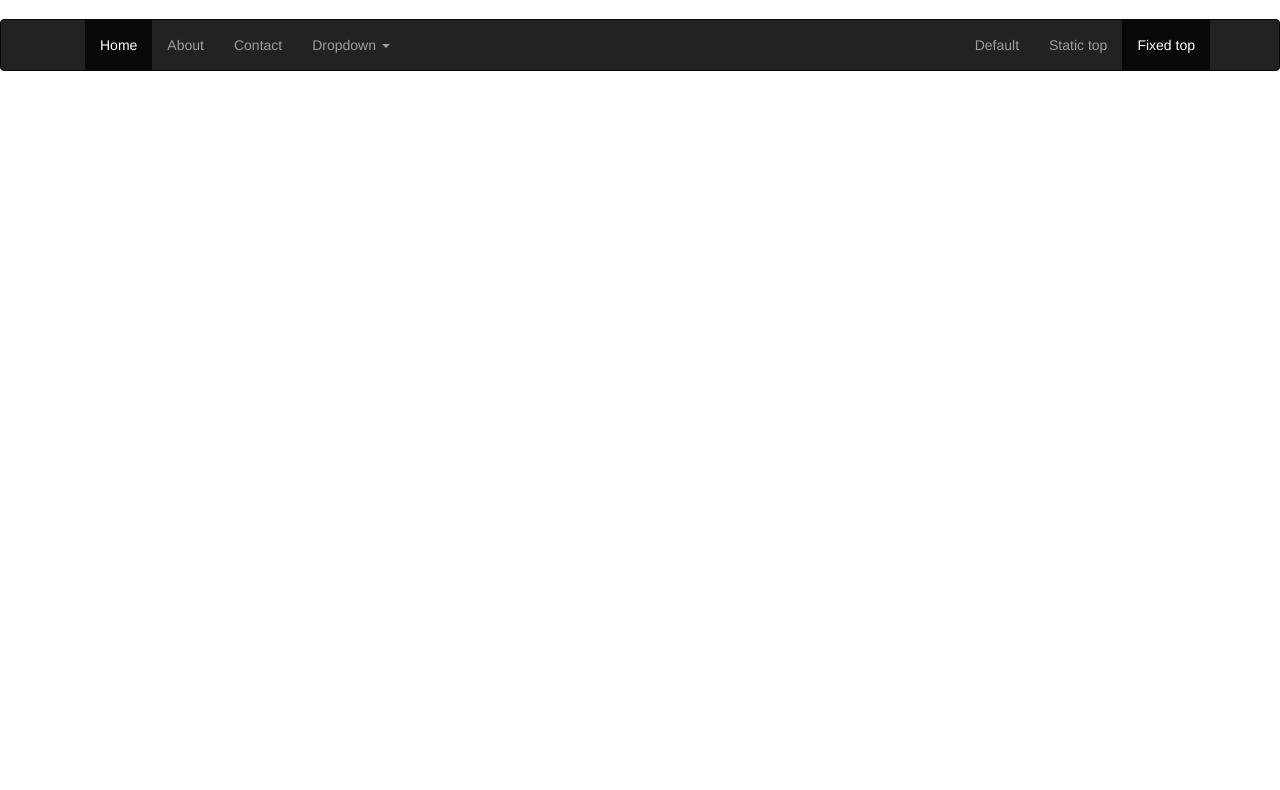
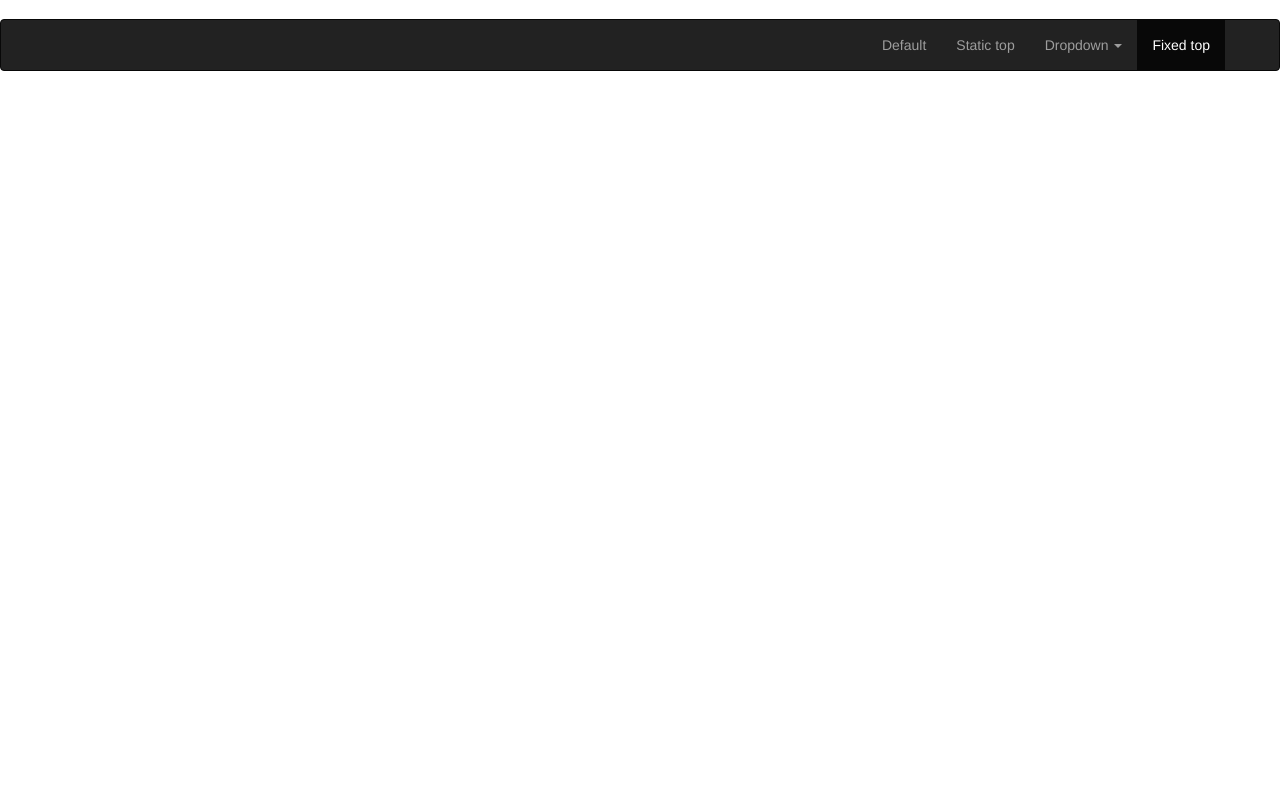
Before and after one commit to xhrist14n/menus_boostrap, a website: page app/single.html in a window 1280 px wide. Shown: the part 51-841 px from the top of the page. Drawn offline with Linux system fonts and the light colour scheme.

Commit message:
project menus bootstrap

```diff
--- a/app/single.html
+++ b/app/single.html
@@ -13,22 +13,16 @@
         </button>
         <a class="navbar-brand" href="#">Project name</a>
     </div>
-    <div id="navbar" class="navbar-collapse collapse">
-        <ul class="nav navbar-nav">
-        <li class="active">
-            <a href="#">
-            Home
-            </a>
+    <ul class="nav navbar-nav navbar-right">
+        <li>
+        <a href="#">
+            Default
+        </a>
         </li>
         <li>
-            <a href="#about">
-            About
-            </a>
-        </li>
-        <li>
-            <a href="#contact">
-            Contact
-            </a>
+        <a href="#">
+            Static top
+        </a>
         </li>
         <li class="dropdown">
             <a href="#" class="dropdown-toggle"
@@ -73,18 +67,6 @@
             </li>
         </ul>
         </li>
-    </ul>
-    <ul class="nav navbar-nav navbar-right">
-        <li>
-        <a href="#">
-            Default
-        </a>
-        </li>
-        <li>
-        <a href="#">
-            Static top
-        </a>
-        </li>
         <li class="active">
         <a href="#">
             Fixed top
```
